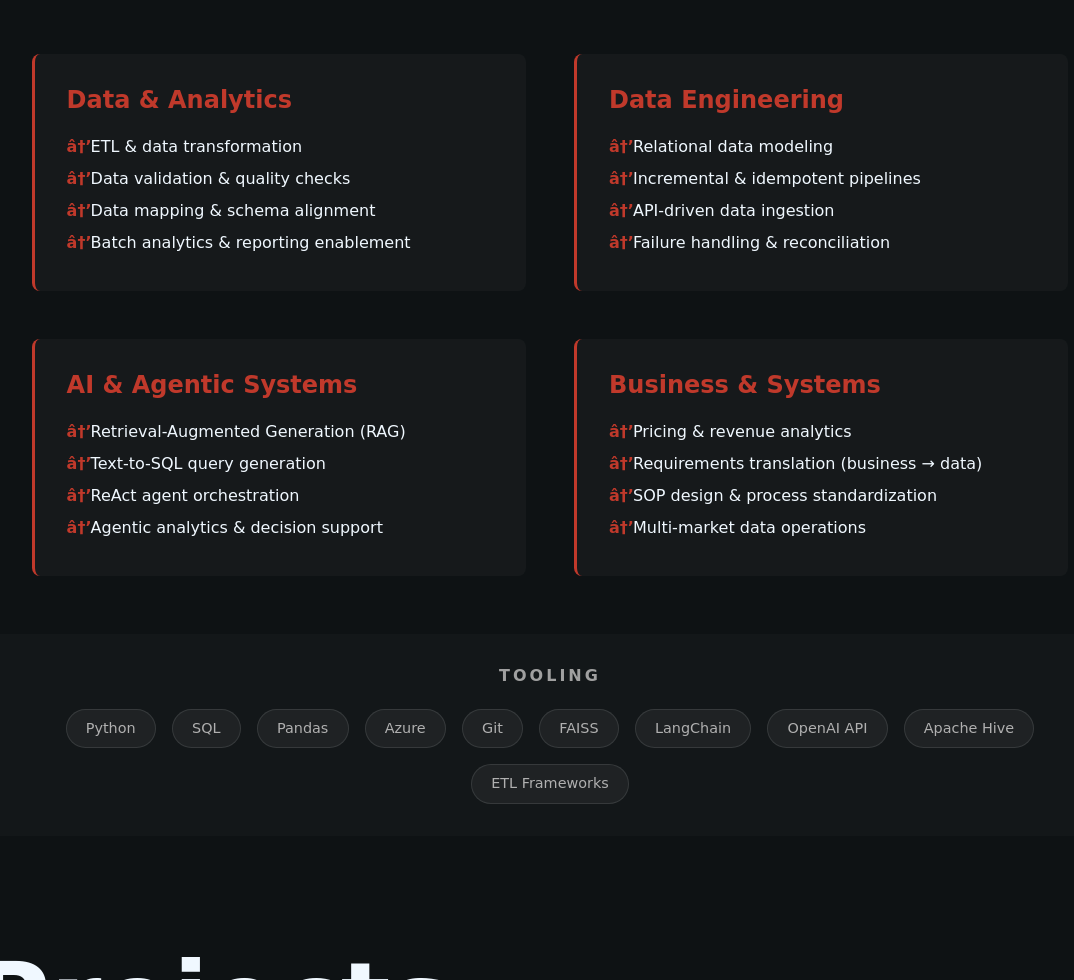
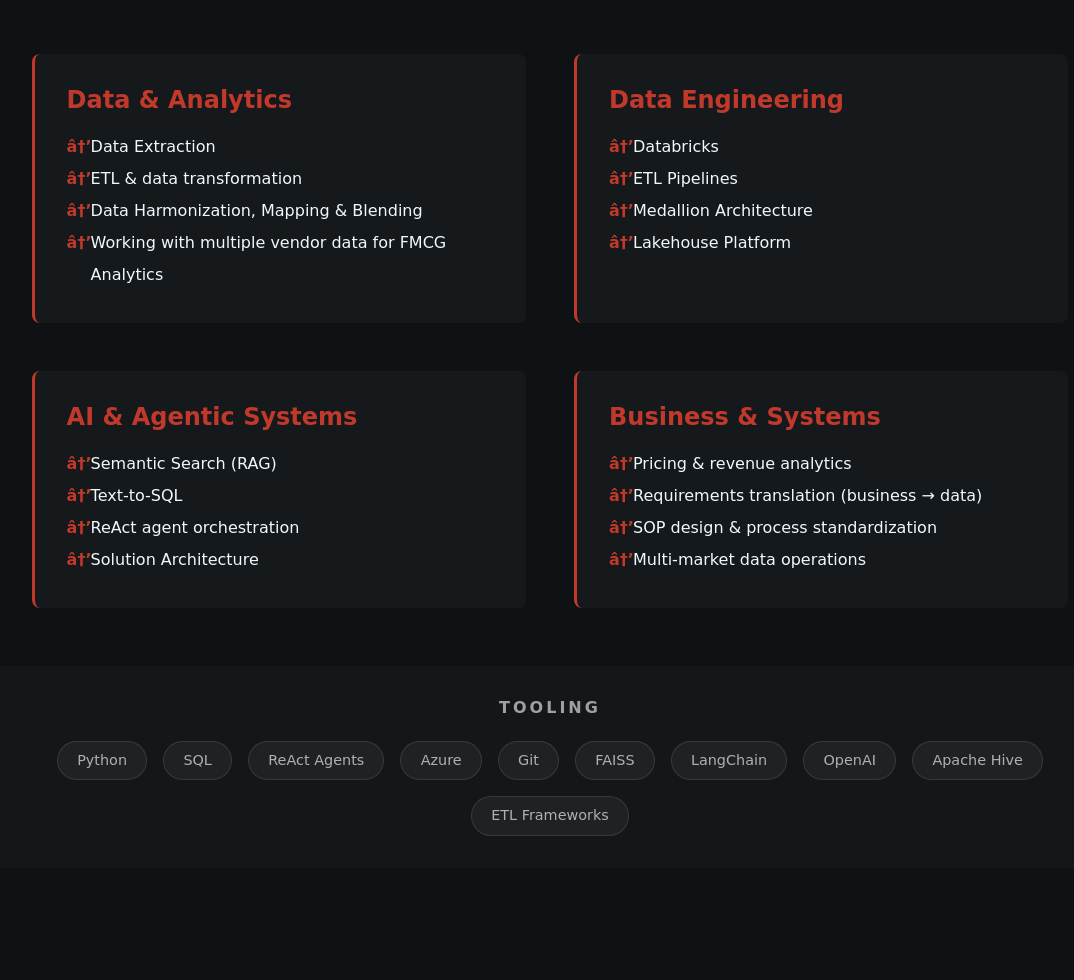
Before and after one commit to saidhanushv/saidhanushv.github.io, a plain HTML site: page index.html in a window 1280 px wide. Shown: the part 1144-2124 px from the top of the page, without its empty margins (90-1164 px from the left). Drawn offline with nearby package versions, Linux system fonts and the light colour scheme; a web font is replaced by a local one.

Commit message:
update skills

```diff
--- a/index.html
+++ b/index.html
@@ -86,10 +86,10 @@
       <div class="skill-cluster" data-aos="fade-left">
         <h3 class="cluster-title">Data & Analytics</h3>
         <ul class="skill-list">
+          <li>Data Extraction</li>
           <li>ETL & data transformation</li>
-          <li>Data validation & quality checks</li>
-          <li>Data mapping & schema alignment</li>
-          <li>Batch analytics & reporting enablement</li>
+          <li>Data Harmonization, Mapping & Blending</li>
+          <li>Working with multiple vendor data for FMCG Analytics</li>
         </ul>
       </div>
 
@@ -97,10 +97,10 @@
       <div class="skill-cluster" data-aos="fade-right">
         <h3 class="cluster-title">Data Engineering</h3>
         <ul class="skill-list">
-          <li>Relational data modeling</li>
-          <li>Incremental & idempotent pipelines</li>
-          <li>API-driven data ingestion</li>
-          <li>Failure handling & reconciliation</li>
+          <li>Databricks</li>
+          <li>ETL Pipelines</li>
+          <li>Medallion Architecture</li>
+          <li>Lakehouse Platform</li>
         </ul>
       </div>
 
@@ -108,10 +108,10 @@
       <div class="skill-cluster" data-aos="fade-left">
         <h3 class="cluster-title">AI & Agentic Systems</h3>
         <ul class="skill-list">
-          <li>Retrieval-Augmented Generation (RAG)</li>
-          <li>Text-to-SQL query generation</li>
+          <li>Semantic Search (RAG)</li>
+          <li>Text-to-SQL</li>
           <li>ReAct agent orchestration</li>
-          <li>Agentic analytics & decision support</li>
+          <li>Solution Architecture</li>
         </ul>
       </div>
 
@@ -133,12 +133,12 @@
       <div class="tooling-tags">
         <span>Python</span>
         <span>SQL</span>
-        <span>Pandas</span>
+        <span>ReAct Agents</span>
         <span>Azure</span>
         <span>Git</span>
         <span>FAISS</span>
         <span>LangChain</span>
-        <span>OpenAI API</span>
+        <span>OpenAI</span>
         <span>Apache Hive</span>
         <span>ETL Frameworks</span>
       </div>
```
